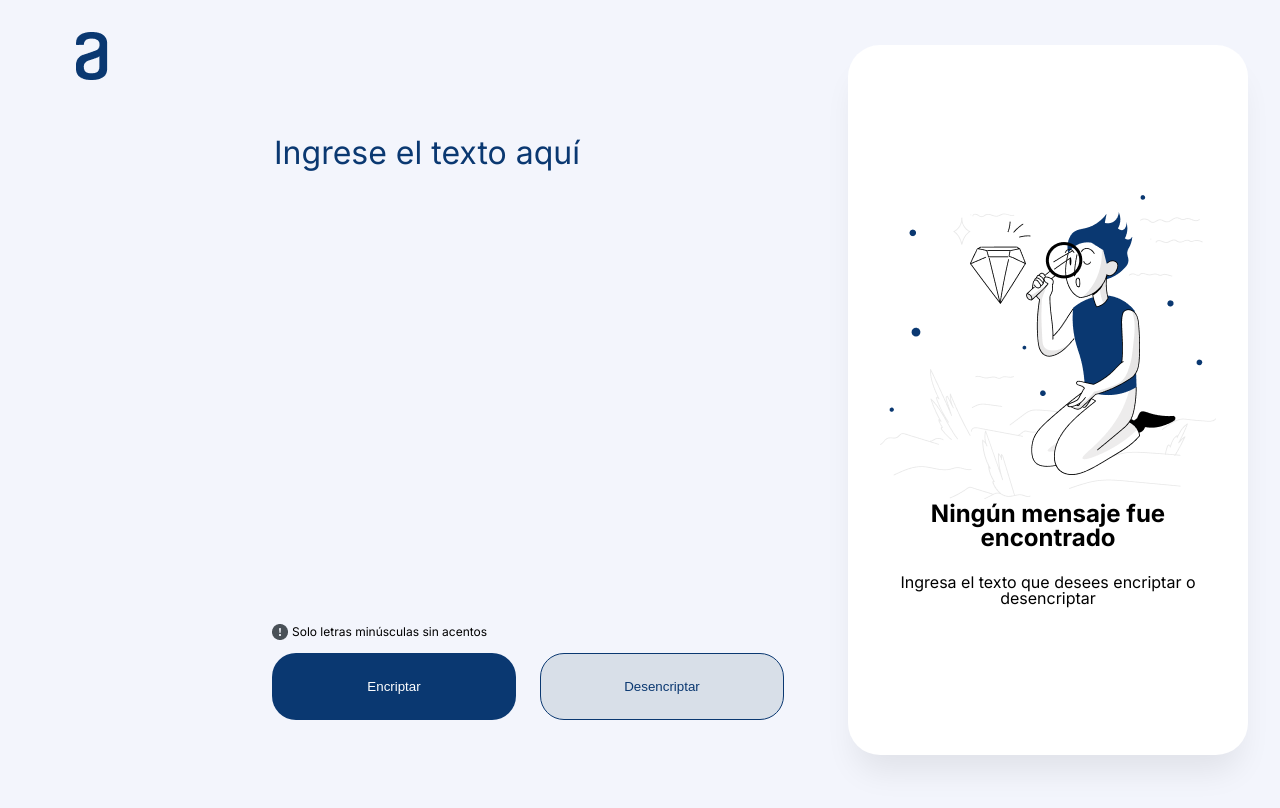
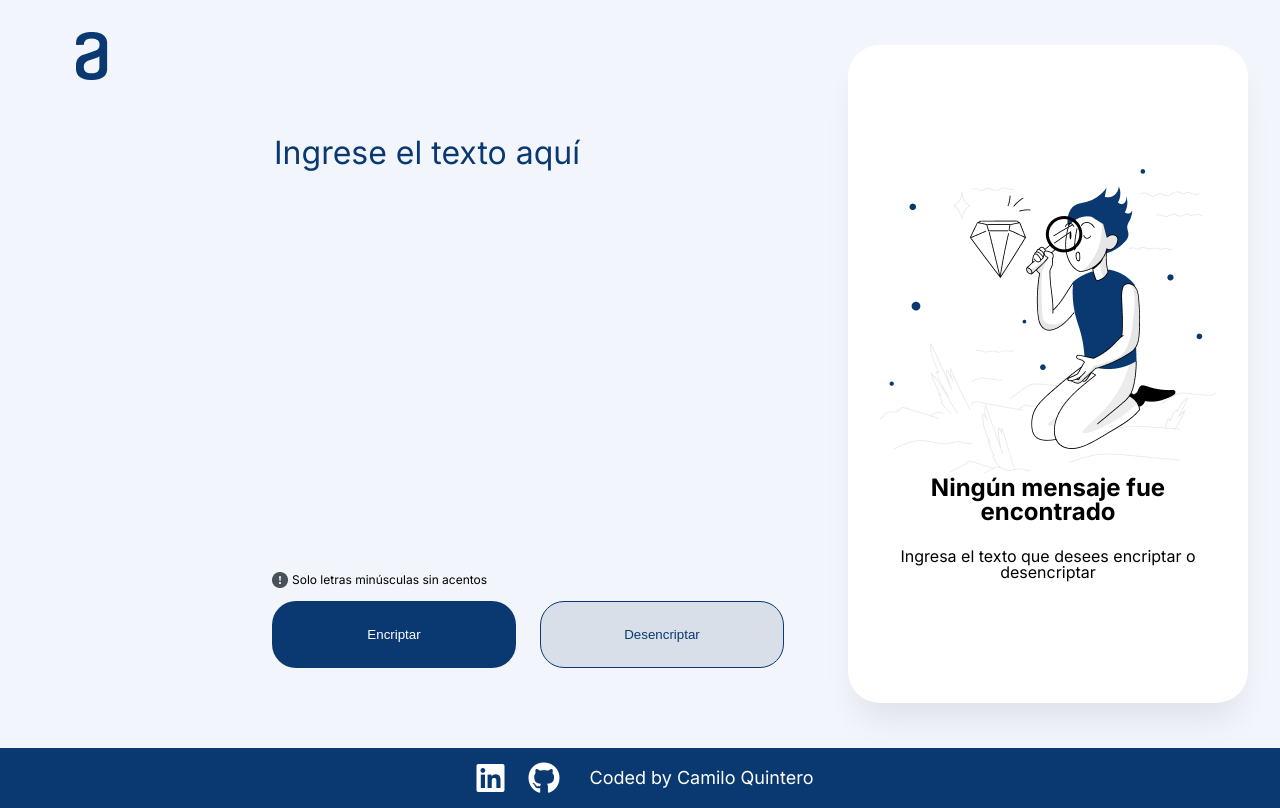
Before and after one commit to CamiloQG/Encriptador, a plain HTML site: page index.html in a window 1280 px wide. Drawn offline with nearby package versions, Linux system fonts and the light colour scheme.

Commit message:
Se agrega el footer

```diff
--- a/index.html
+++ b/index.html
@@ -10,6 +10,7 @@
     <link rel="preconnect" href="https://fonts.gstatic.com" crossorigin>
     <link href="https://fonts.googleapis.com/css2?family=Inter:wght@100..900&display=swap" rel="stylesheet">
     <link rel="icon" type="image/x-icon" href="imagenes/favicon-encriptador.ico">
+    <link rel="stylesheet" href="https://cdnjs.cloudflare.com/ajax/libs/font-awesome/6.5.1/css/all.min.css" integrity="sha512-DTOQO9RWCH3ppGqcWaEA1BIZOC6xxalwEsw9c2QQeAIftl+Vegovlnee1c9QX4TctnWMn13TZye+giMm8e2LwA==" crossorigin="anonymous" referrerpolicy="no-referrer" />
     <script src="https://unpkg.com/sweetalert/dist/sweetalert.min.js"></script>
 </head>
 
@@ -54,6 +55,13 @@
 
         </section>
     </main>
+    <footer>
+        <div class="social-icons">
+            <a href="https://www.linkedin.com/in/camilo-andr%C3%A9s-quintero-garz%C3%B3n-4984b4211/"><i class="fa-brands fa-linkedin"></i></a>
+            <a href="https://github.com/CamiloQG"><i class="fa-brands fa-github"></i></a>
+        </div>
+        <p class="derechos-autor">Coded by Camilo Quintero</p>
+    </footer>
     <script src="encriptador.js"></script>
 </body>
 </html>
--- a/style.css
+++ b/style.css
@@ -4,7 +4,7 @@
 
 body {
     background: #F3F5FC;
-    height: 100vh;
+    height: 93.5vh;
 }
 
 header {
@@ -237,7 +237,37 @@ main{
     cursor: pointer;
 }
 
+footer {
+    display: flex;
+    justify-content: center;
+    align-items: center;
+    gap: 20px;
+    height: 60px;
+    background-color: #0A3871;
 
+}
+
+.social-icons a{
+    text-decoration: none;
+    margin: 10px;
+}
+
+.social-icons i {
+    font-size: 32px; /* Tamaño normal */
+    color: white;
+    transition: transform 0.3s; /* Transición suave para el cambio de tamaño */
+}
+
+.social-icons i:hover {
+    transform: scale(1.1); /* Aumentar el tamaño en 1.1 veces al hacer hover */
+}
+
+.derechos-autor {
+    font-size: 18px;
+    font-family: inter;
+    font-style: inherit;
+    color: white;
+}
 
 @media (max-width: 600px) {
 
```
